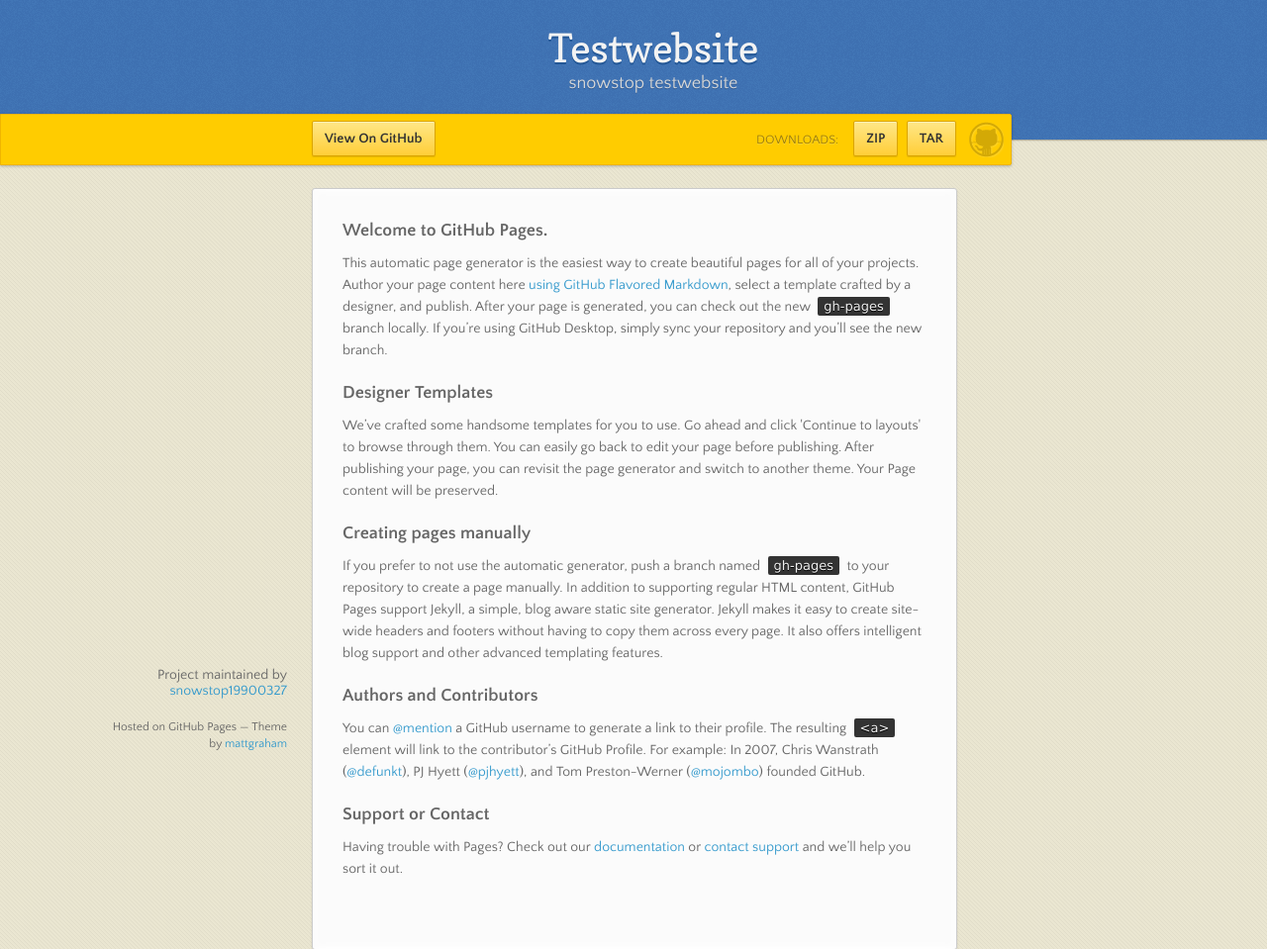
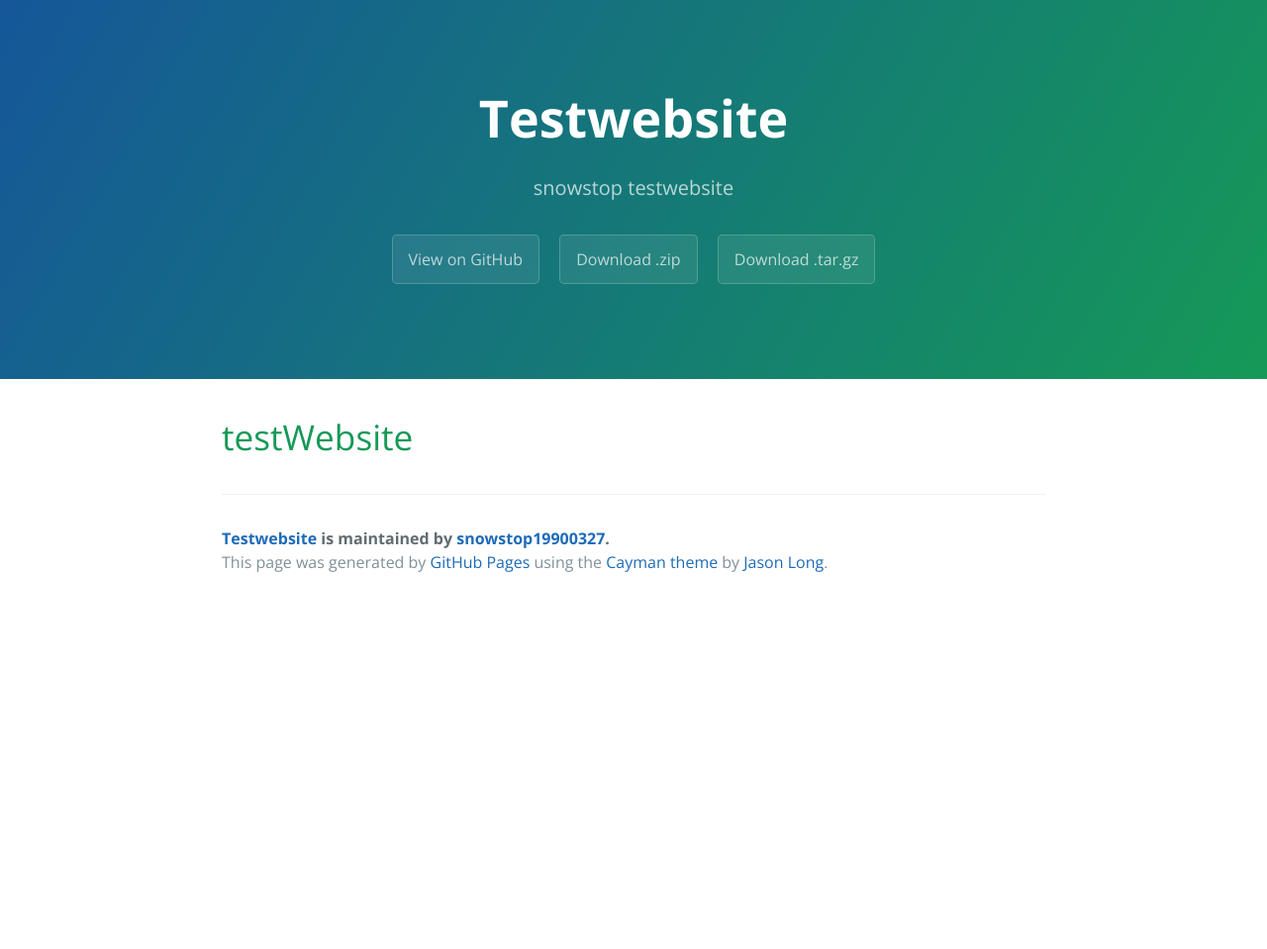
Before and after one commit to snowstop0327/testWebsite, a plain HTML site: page index.html in a window 1280 px wide. Shown: the top 959 px of the page at 99% size. After the commit the page ends 800 px from the top, so only its background shows below. Drawn offline with nearby package versions, Linux system fonts and the light colour scheme.

```diff
--- a/index.html
+++ b/index.html
@@ -1,75 +1,35 @@
-<!doctype html>
-<html>
+<!DOCTYPE html>
+<html lang="en-us">
   <head>
-    <meta charset="utf-8">
-    <meta http-equiv="X-UA-Compatible" content="chrome=1">
+    <meta charset="UTF-8">
     <title>Testwebsite by snowstop19900327</title>
-    <link rel="stylesheet" href="stylesheets/styles.css">
-    <link rel="stylesheet" href="stylesheets/github-dark.css">
-    <script src="https://ajax.googleapis.com/ajax/libs/jquery/1.7.1/jquery.min.js"></script>
-    <script src="javascripts/main.js"></script>
-    <!--[if lt IE 9]>
-      <script src="//html5shiv.googlecode.com/svn/trunk/html5.js"></script>
-    <![endif]-->
-    <meta name="viewport" content="width=device-width, initial-scale=1, user-scalable=no">
-
+    <meta name="viewport" content="width=device-width, initial-scale=1">
+    <link rel="stylesheet" type="text/css" href="stylesheets/normalize.css" media="screen">
+    <link href='https://fonts.googleapis.com/css?family=Open+Sans:400,700' rel='stylesheet' type='text/css'>
+    <link rel="stylesheet" type="text/css" href="stylesheets/stylesheet.css" media="screen">
+    <link rel="stylesheet" type="text/css" href="stylesheets/github-light.css" media="screen">
   </head>
   <body>
+    <section class="page-header">
+      <h1 class="project-name">Testwebsite</h1>
+      <h2 class="project-tagline">snowstop testwebsite</h2>
+      <a href="https://github.com/snowstop19900327/testWebsite" class="btn">View on GitHub</a>
+      <a href="https://github.com/snowstop19900327/testWebsite/zipball/master" class="btn">Download .zip</a>
+      <a href="https://github.com/snowstop19900327/testWebsite/tarball/master" class="btn">Download .tar.gz</a>
+    </section>
 
-      <header>
-        <h1>Testwebsite</h1>
-        <p>snowstop testwebsite</p>
-      </header>
+    <section class="main-content">
+      <h1>
+<a id="testwebsite" class="anchor" href="#testwebsite" aria-hidden="true"><span aria-hidden="true" class="octicon octicon-link"></span></a>testWebsite</h1>
 
-      <div id="banner">
-        <span id="logo"></span>
+      <footer class="site-footer">
+        <span class="site-footer-owner"><a href="https://github.com/snowstop19900327/testWebsite">Testwebsite</a> is maintained by <a href="https://github.com/snowstop19900327">snowstop19900327</a>.</span>
 
-        <a href="https://github.com/snowstop19900327/testWebsite" class="button fork"><strong>View On GitHub</strong></a>
-        <div class="downloads">
-          <span>Downloads:</span>
-          <ul>
-            <li><a href="https://github.com/snowstop19900327/testWebsite/zipball/master" class="button">ZIP</a></li>
-            <li><a href="https://github.com/snowstop19900327/testWebsite/tarball/master" class="button">TAR</a></li>
-          </ul>
-        </div>
-      </div><!-- end banner -->
+        <span class="site-footer-credits">This page was generated by <a href="https://pages.github.com">GitHub Pages</a> using the <a href="https://github.com/jasonlong/cayman-theme">Cayman theme</a> by <a href="https://twitter.com/jasonlong">Jason Long</a>.</span>
+      </footer>
 
-    <div class="wrapper">
-      <nav>
-        <ul></ul>
-      </nav>
-      <section>
-        <h3>
-<a id="welcome-to-github-pages" class="anchor" href="#welcome-to-github-pages" aria-hidden="true"><span aria-hidden="true" class="octicon octicon-link"></span></a>Welcome to GitHub Pages.</h3>
+    </section>
 
-<p>This automatic page generator is the easiest way to create beautiful pages for all of your projects. Author your page content here <a href="https://guides.github.com/features/mastering-markdown/">using GitHub Flavored Markdown</a>, select a template crafted by a designer, and publish. After your page is generated, you can check out the new <code>gh-pages</code> branch locally. If you’re using GitHub Desktop, simply sync your repository and you’ll see the new branch.</p>
-
-<h3>
-<a id="designer-templates" class="anchor" href="#designer-templates" aria-hidden="true"><span aria-hidden="true" class="octicon octicon-link"></span></a>Designer Templates</h3>
-
-<p>We’ve crafted some handsome templates for you to use. Go ahead and click 'Continue to layouts' to browse through them. You can easily go back to edit your page before publishing. After publishing your page, you can revisit the page generator and switch to another theme. Your Page content will be preserved.</p>
-
-<h3>
-<a id="creating-pages-manually" class="anchor" href="#creating-pages-manually" aria-hidden="true"><span aria-hidden="true" class="octicon octicon-link"></span></a>Creating pages manually</h3>
-
-<p>If you prefer to not use the automatic generator, push a branch named <code>gh-pages</code> to your repository to create a page manually. In addition to supporting regular HTML content, GitHub Pages support Jekyll, a simple, blog aware static site generator. Jekyll makes it easy to create site-wide headers and footers without having to copy them across every page. It also offers intelligent blog support and other advanced templating features.</p>
-
-<h3>
-<a id="authors-and-contributors" class="anchor" href="#authors-and-contributors" aria-hidden="true"><span aria-hidden="true" class="octicon octicon-link"></span></a>Authors and Contributors</h3>
-
-<p>You can <a href="https://help.github.com/articles/basic-writing-and-formatting-syntax/#mentioning-users-and-teams" class="user-mention">@mention</a> a GitHub username to generate a link to their profile. The resulting <code>&lt;a&gt;</code> element will link to the contributor’s GitHub Profile. For example: In 2007, Chris Wanstrath (<a href="https://github.com/defunkt" class="user-mention">@defunkt</a>), PJ Hyett (<a href="https://github.com/pjhyett" class="user-mention">@pjhyett</a>), and Tom Preston-Werner (<a href="https://github.com/mojombo" class="user-mention">@mojombo</a>) founded GitHub.</p>
-
-<h3>
-<a id="support-or-contact" class="anchor" href="#support-or-contact" aria-hidden="true"><span aria-hidden="true" class="octicon octicon-link"></span></a>Support or Contact</h3>
-
-<p>Having trouble with Pages? Check out our <a href="https://help.github.com/pages">documentation</a> or <a href="https://github.com/contact">contact support</a> and we’ll help you sort it out.</p>
-      </section>
-      <footer>
-        <p>Project maintained by <a href="https://github.com/snowstop19900327">snowstop19900327</a></p>
-        <p><small>Hosted on GitHub Pages &mdash; Theme by <a href="https://twitter.com/michigangraham">mattgraham</a></small></p>
-      </footer>
-    </div>
-    <!--[if !IE]><script>fixScale(document);</script><![endif]-->
 
   </body>
 </html>
```
Also changed, not shown: params.json (+1 -1 lines), stylesheets/normalize.css.
